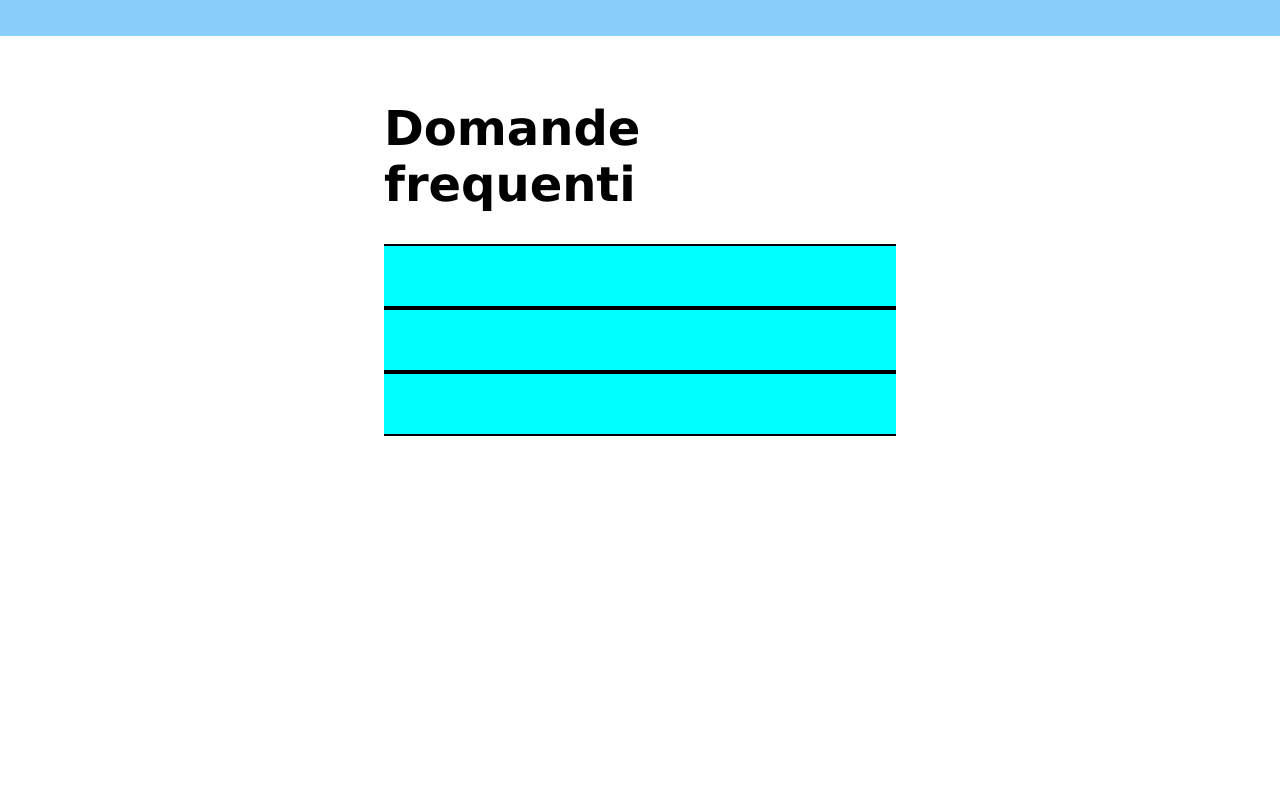
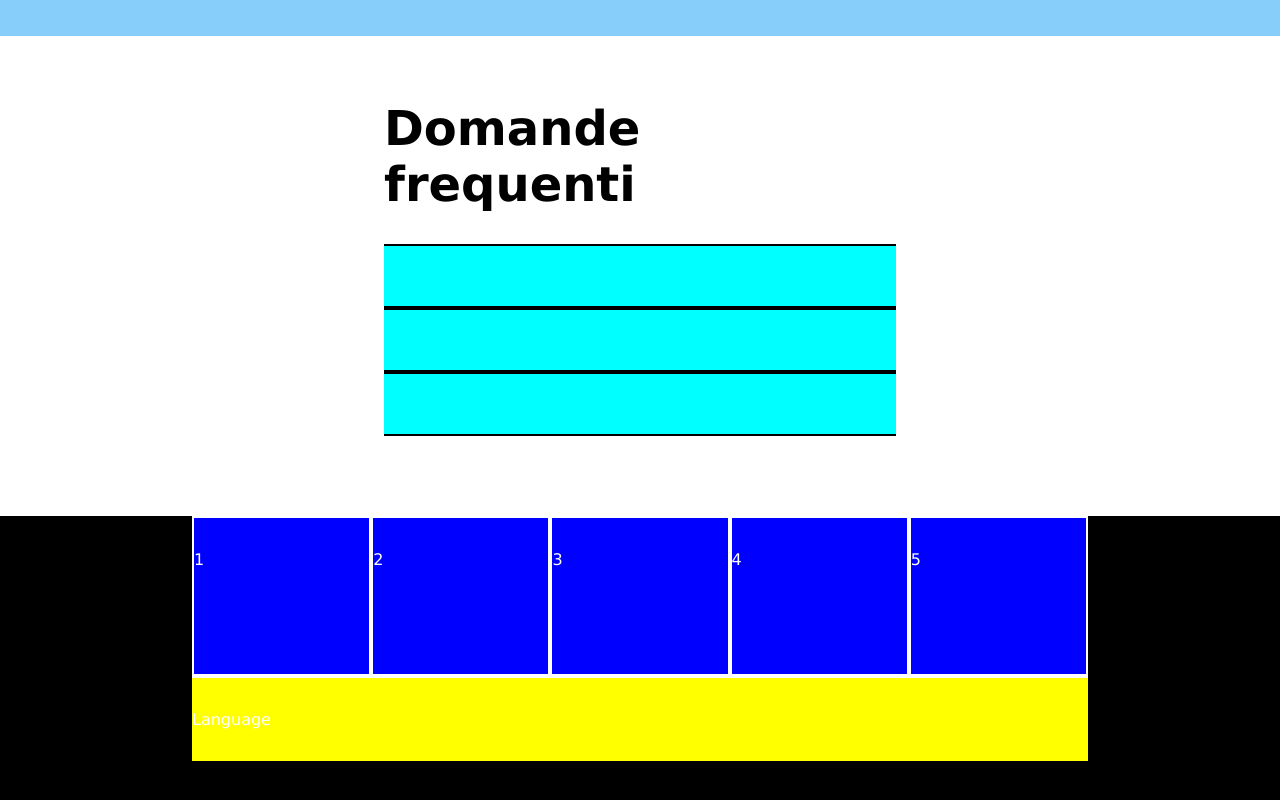
Before and after one commit to LDad1196/htmlcss-dropbox, a plain HTML site: page index.html in a window 1280 px wide. Shown: the part 3327-4127 px from the top of the page. Before the commit the page ends 3795 px from the top, so only its background shows below. Drawn offline with Linux system fonts and the light colour scheme.

Commit message:
Footer completed

```diff
--- a/css/style.css
+++ b/css/style.css
@@ -186,7 +186,7 @@ main {
 .big-box {
     display: flex;
     justify-content: center;
-    color: crimson;
+    color: brown;
     background-color: lightskyblue;
     min-height: 15rem;
     align-content: center;
@@ -218,5 +218,40 @@ main {
     justify-content: space-between;
     min-height: 4rem;
     background-color: aqua
+}
 
+/* Footer */
+footer {
+    background-color: black;
+    color: white;
+    margin-top: 3rem;
+    min-height: 20rem;
 }
+
+.footer-flex {
+    display: flex;
+    margin: 0 auto;
+    width: 70%;
+}
+
+.footer-column {
+    background-color: blue;
+    border: 2px solid white;
+    width: calc(100% / 5);
+    min-height: 10rem;
+    padding: 2rem 0;
+}
+
+.language {
+    border-top: 2px solid white;
+    background-color: yellow;
+    padding: 2rem 0;
+    margin: 0 auto;
+    display: flex;
+    justify-content: flex-start;
+    width: 70%;
+}
+
+.width {
+    width: calc(100% / 5);
+}
--- a/index.html
+++ b/index.html
@@ -120,7 +120,18 @@
     </main>
 
     <!-- Footer -->
-    <footer></footer>
+    <footer>
+        <section class="footer-flex">
+            <div class="footer-column">1</div>
+            <div class="footer-column">2</div>
+            <div class="footer-column">3</div>
+            <div class="footer-column">4</div>
+            <div class="footer-column">5</div>
+        </section>
+        <div class="language">
+            <div class="width">Language</div>
+        </div>
+    </footer>
 
 </body>
 </html>
```
